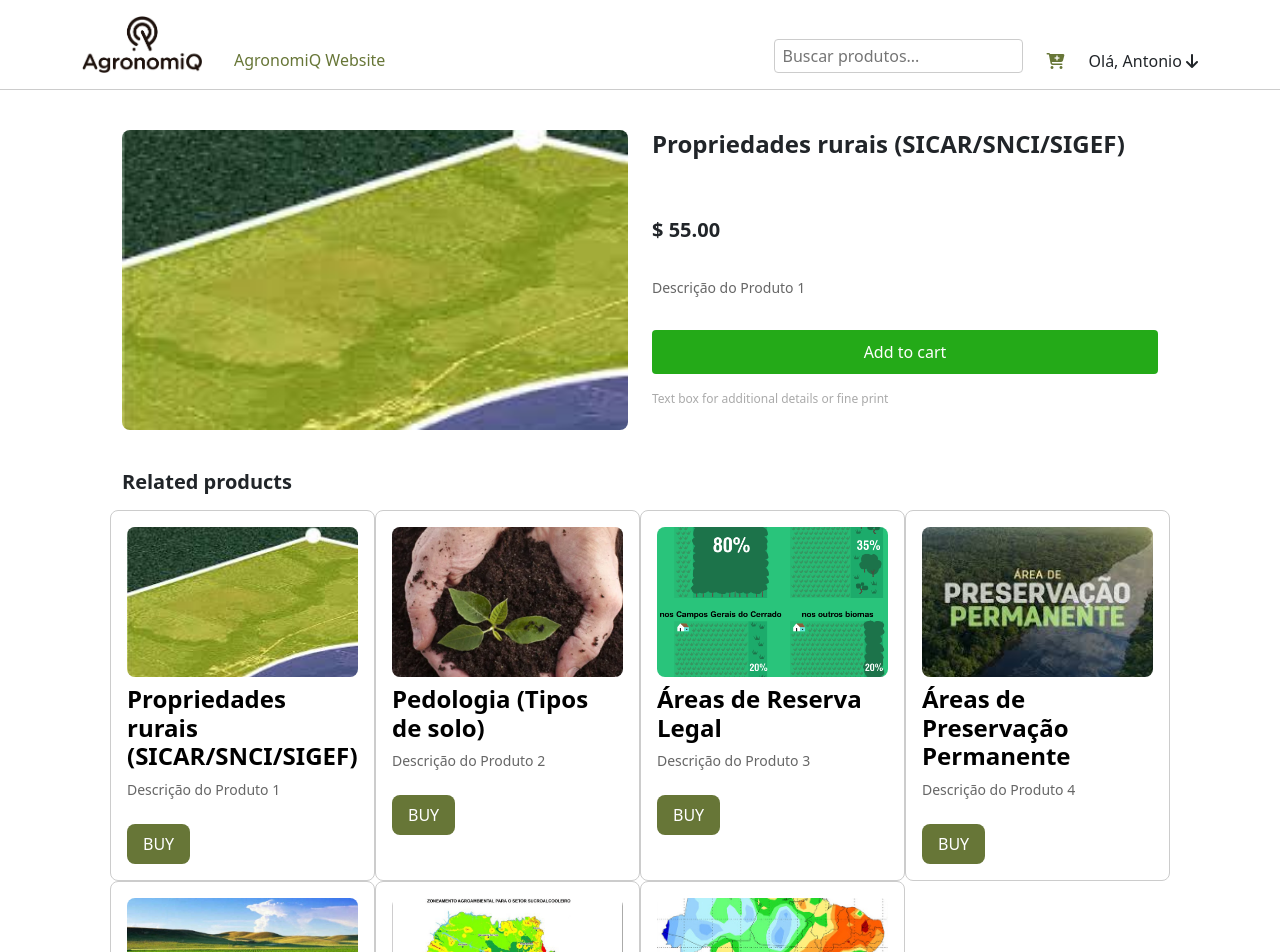
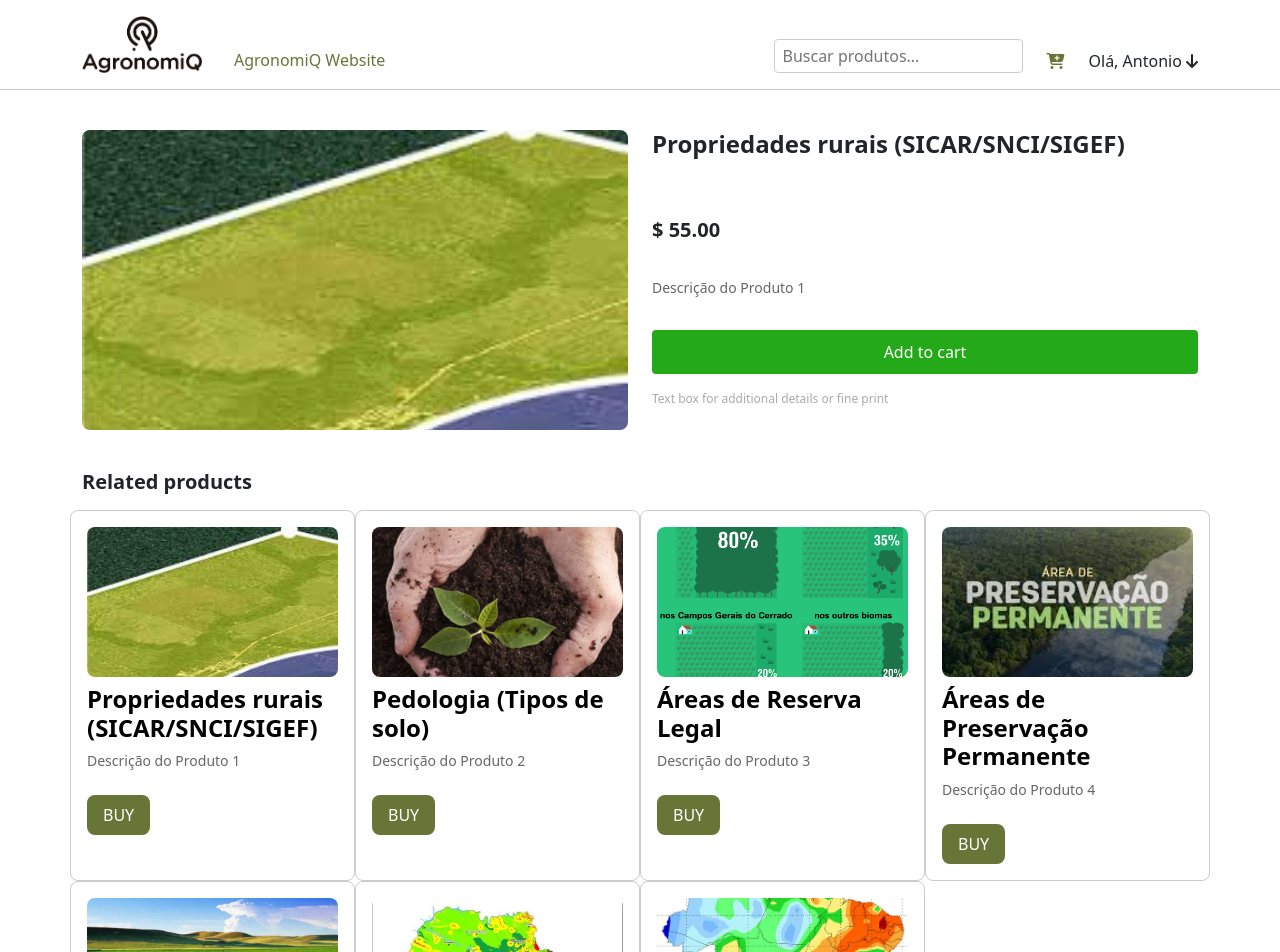
Before and after one commit to Thiago-AGQ/mkt-agq, a Vue app: page /mkt-agq/product/1 in a window 1280 px wide. Shown: the top 952 px of the page. Built offline with nearby package versions, Linux system fonts and the light colour scheme.

Commit message:
style product details page

```diff
--- a/src/views/ProductDetails.vue
+++ b/src/views/ProductDetails.vue
@@ -118,7 +118,7 @@ const handleNavigate = () => {
 
 <style scoped>
 .product-main {
-    padding: 40px;
+    padding: 40px 0;
 }
 
 .product-main-image {
@@ -165,10 +165,6 @@ const handleNavigate = () => {
 .fine-print {
     font-size: 12px;
     color: #aaa;
-}
-
-.related-section {
-    padding: 0 40px 40px;
 }
 
 .related-title {
```
